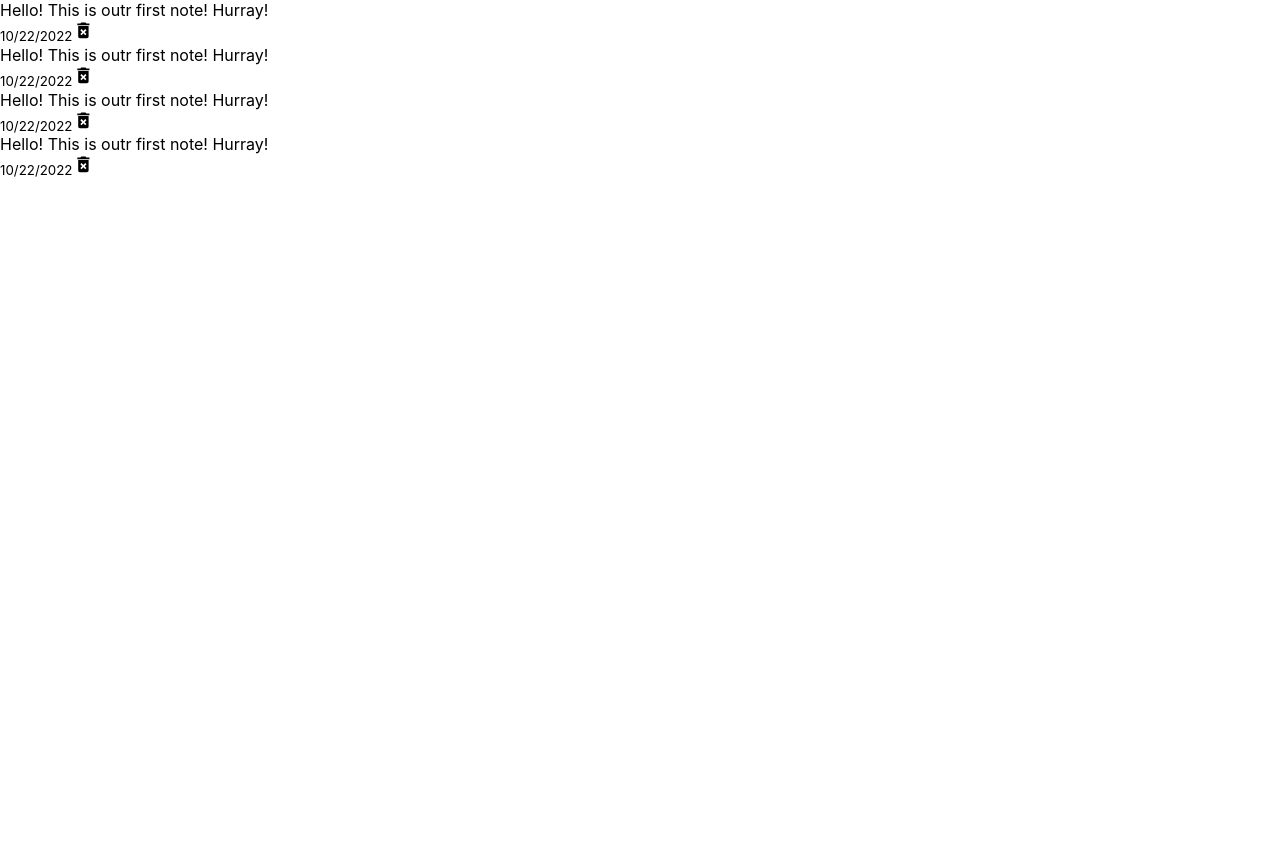
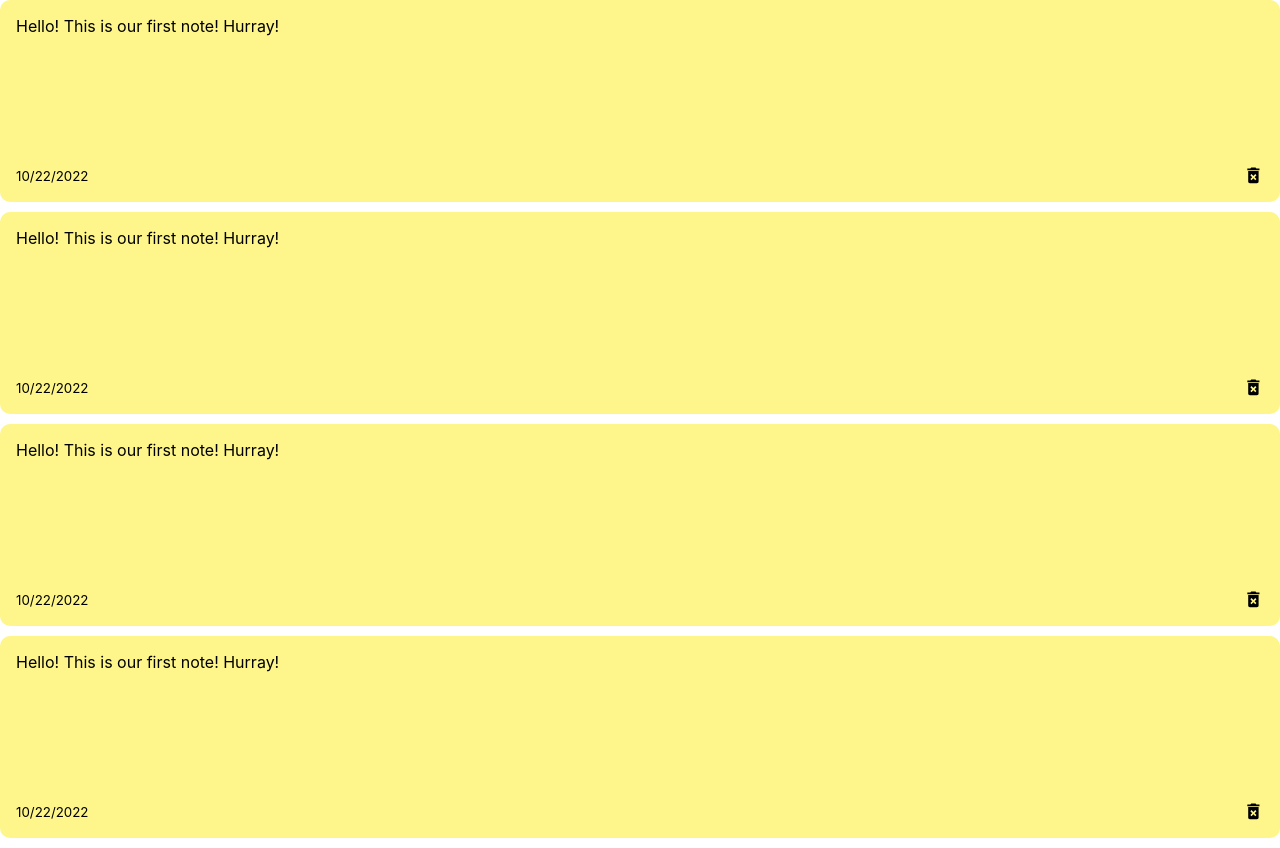
Before and after one commit to Jangchaeyun/notes, a React (Create React App) app: page / in a window 1280 px wide. Before the commit the page ends 800 px from the top, so only its background shows below. Built offline with nearby package versions, Linux system fonts and the light colour scheme.

Commit message:
Note Component

```diff
--- a/src/components/Note.js
+++ b/src/components/Note.js
@@ -2,7 +2,7 @@
 
 const Note = () => {
     return <div className="note">
-        <span>Hello! This is outr first note! Hurray!</span>
+        <span>Hello! This is our first note! Hurray!</span>
         <div className="note-footer">
             <small>10/22/2022</small>
             <MdDeleteForever className='delete-icon' size='1.3em' />
--- a/src/index.css
+++ b/src/index.css
@@ -11,3 +11,20 @@
   font-family: source-code-pro, Menlo, Monaco, Consolas, 'Courier New',
     monospace;
 }
+
+.note {
+  background-color: #fef68a;
+  margin-bottom: 10px;
+  border-radius: 10px;
+  padding: 1rem;
+  min-height: 170px;
+  display: flex;
+  flex-direction: column;
+  justify-content: space-between;
+}
+
+.note-footer {
+  display: flex;
+  align-items: center;
+  justify-content: space-between;
+}
```
